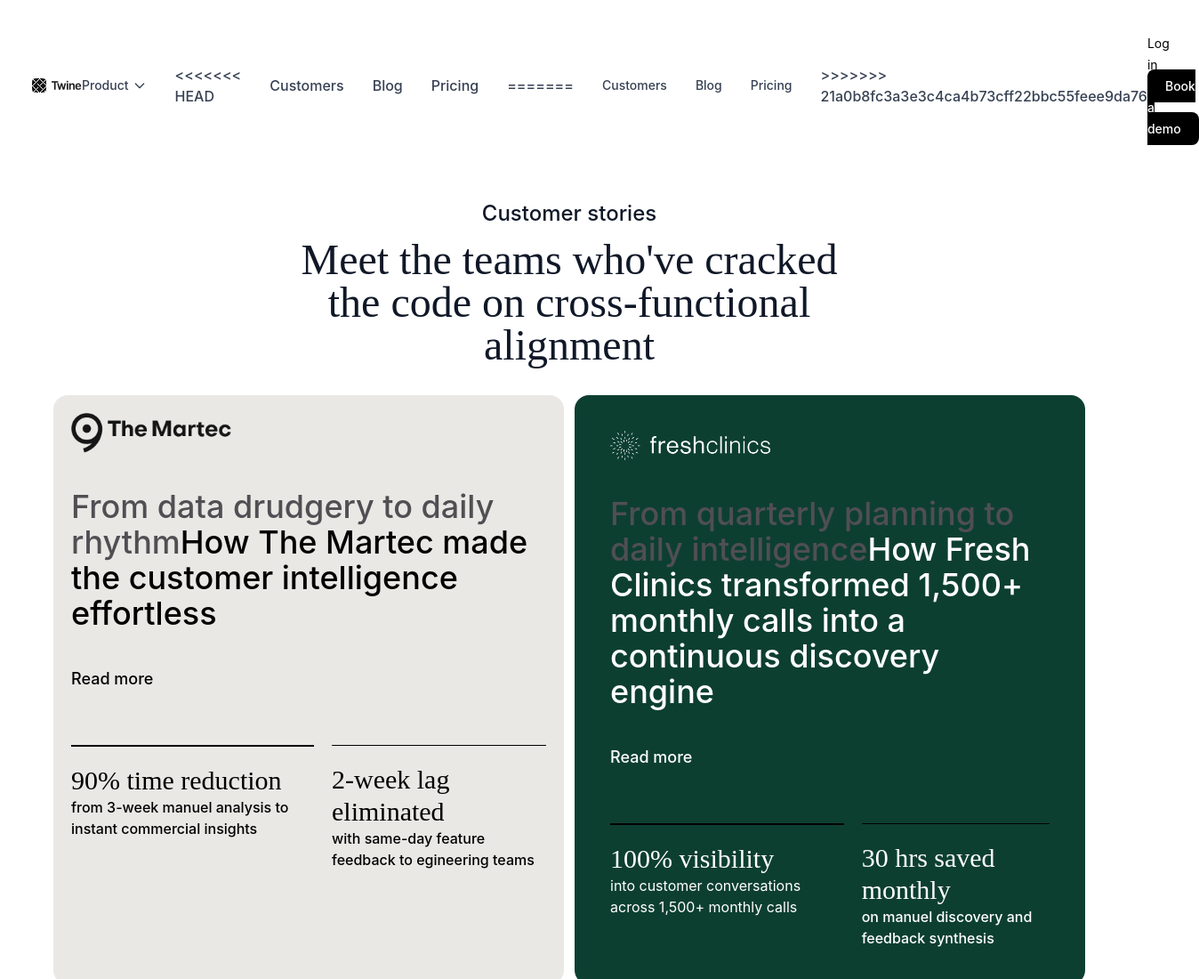
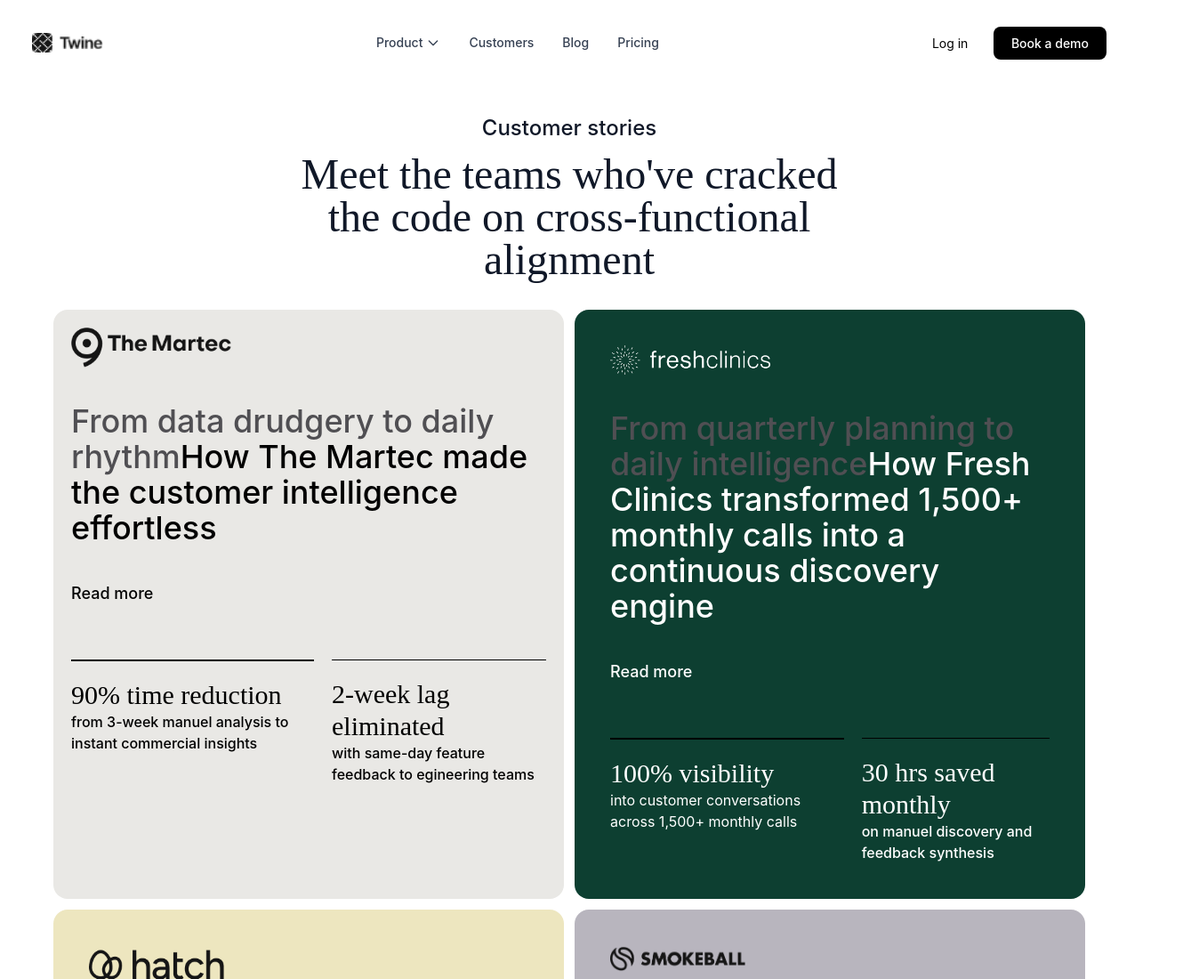
Before and after one commit to Oriyemi/twine-app, a website built with Vite: page customer.html in a window 1280 px wide. Shown: the top 1100 px of the page at 89% size, 1348 px wide, since content can reach past the window. Built offline with nearby package versions, Linux system fonts and the light colour scheme.

Commit message:
fix the vim error on the customer page

```diff
--- a/customer.html
+++ b/customer.html
@@ -16,15 +16,9 @@
               <a href="/product.html" class="hover:text-black flex items-center gap-1 text-sm">Product
                <svg class="w-4 h-4" fill="none" stroke="currentColor" viewBox="0 0 24 24"><path stroke-linecap="round" stroke-linejoin="round" stroke-width="2" d="M19 9l-7 7-7-7"></path></svg>
               </a>
-<<<<<<< HEAD
-              <a href="/customer.html" class="hover:text-black">Customers</a>
-              <a href="/blog.html" class="hover:text-black">Blog</a>
-              <a href="/pricing.html" class="hover:text-black">Pricing</a>
-=======
               <a href="/customer.html" class="hover:text-black text-sm">Customers</a>
               <a href="/blog.html" class="hover:text-black text-sm">Blog</a>
               <a href="/pricing.html" class="hover:text-black text-sm">Pricing</a>
->>>>>>> 21a0b8fc3a3e3c4ca4b73cff22bbc55feee9da76
            </div>
 
            <div class="hidden md:block items-center gap-6">
```
